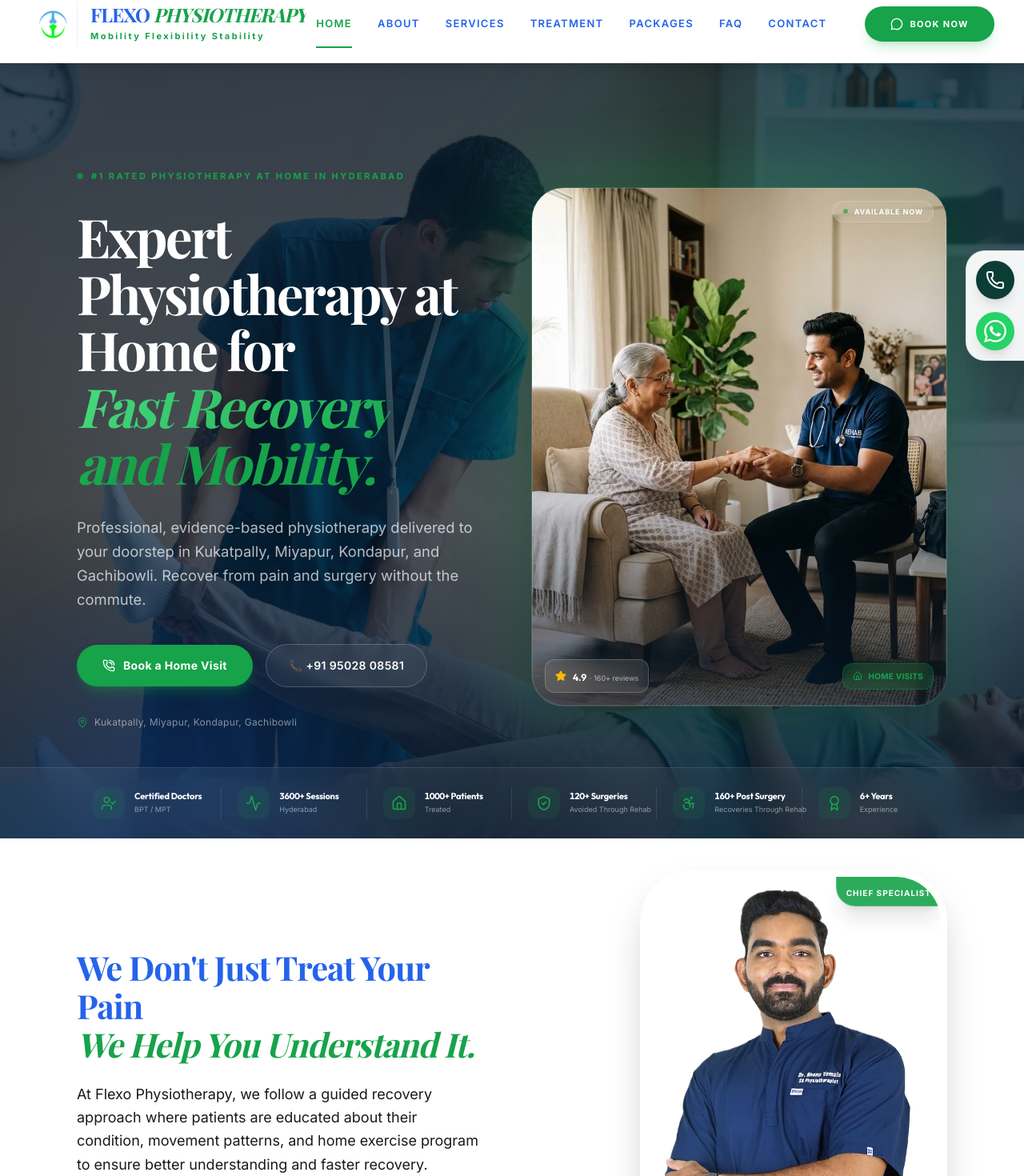
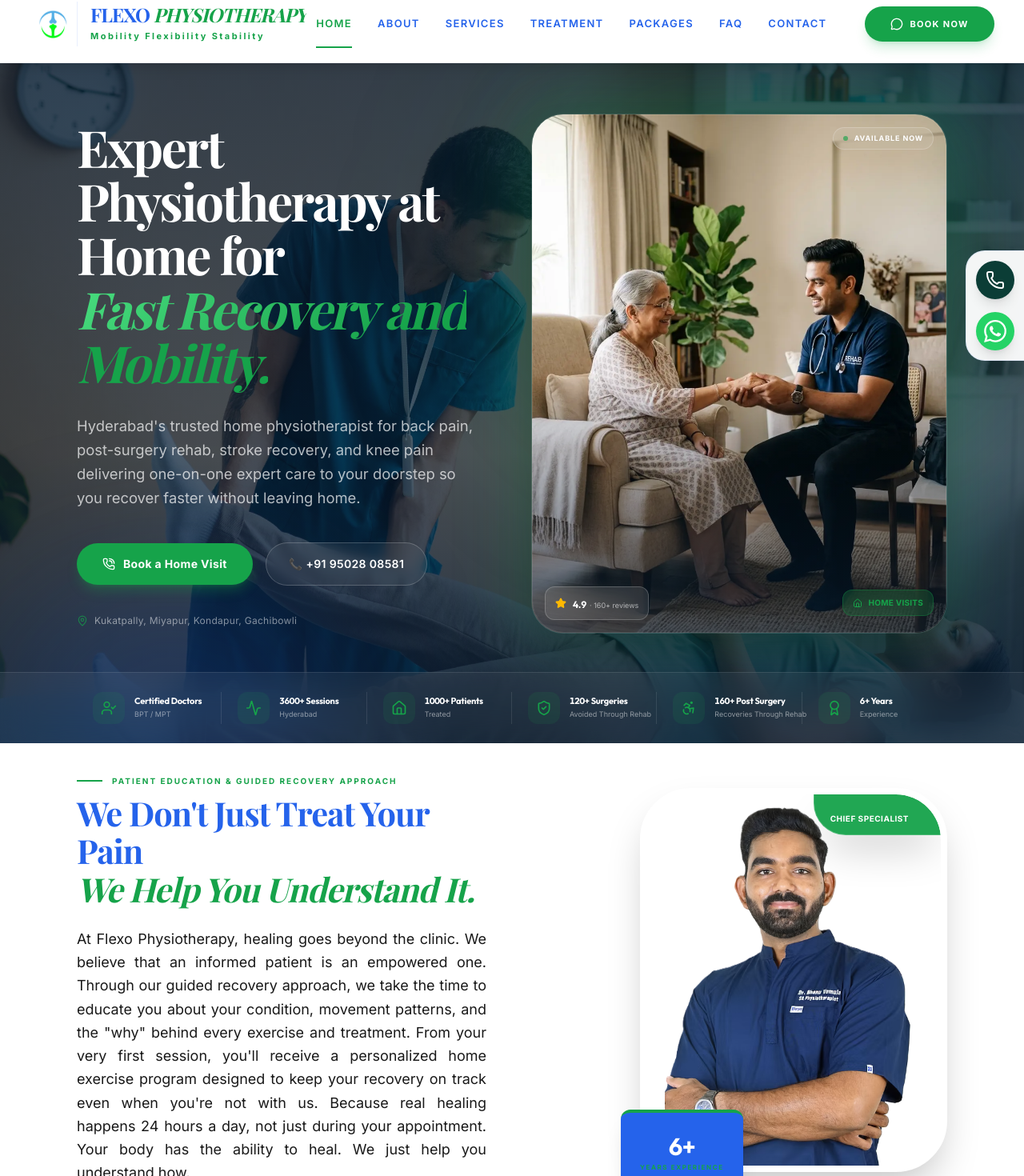
Before and after one commit to CODTECHIT/physico, a React (Vite) app: page / in a window 1280 px wide. Shown: the part 18-1488 px from the top of the page at 80% size. Built offline with nearby package versions, Linux system fonts and the light colour scheme; a web font is replaced by a local one.

Commit message:
Reposition Chief Specialist badge, improve responsiveness, and optimize SEO with high volume keywords

```diff
--- a/src/components/Footer.tsx
+++ b/src/components/Footer.tsx
@@ -147,11 +147,12 @@ const Footer = () => {
             </h4>
             <ul className="space-y-3 lg:space-y-4">
               {[
-                { name: "Orthopedic", path: "/service/orthopedic" },
-                { name: "Neurological", path: "/service/neurological" },
-                { name: "Sports rehab", path: "/service/sports" },
-                { name: "Geriatric", path: "/service/geriatric" },
-                { name: "Post-surgical", path: "/service/orthopedic" },
+                { name: "Orthopedic Physiotherapy", path: "/service/orthopedic" },
+                { name: "Neuro Physiotherapy", path: "/service/neurological" },
+                { name: "Stroke Rehab at Home", path: "/service/stroke-rehabilitation" },
+                { name: "Sports Rehab at Home", path: "/service/sports" },
+                { name: "Geriatric Physiotherapy", path: "/service/geriatric" },
+                { name: "Post-Surgical Rehab", path: "/service/orthopedic" },
               ].map((service) => (
                 <li key={service.name}>
                   <Link
--- a/src/components/Navbar.tsx
+++ b/src/components/Navbar.tsx
@@ -57,7 +57,7 @@ const Navbar = () => {
             <img
               src="/logo-square.png"
               alt={BRAND_NAME}
-              className="hidden lg:block h-7 xl:h-9 w-auto object-contain group-hover:opacity-80 transition-opacity"
+              className="hidden lg:block h-6 xl:h-9 w-auto object-contain group-hover:opacity-80 transition-opacity"
               loading="eager"
               decoding="async"
             />
@@ -71,7 +71,7 @@ const Navbar = () => {
             />
           </div>
           <div className="min-w-0 overflow-hidden border-l border-primary/10 pl-2.5 py-1 xl:pl-4">
-            <span className="block whitespace-nowrap text-[clamp(0.85rem,4vw,1.1rem)] font-serif font-bold leading-[1.05] tracking-[-0.04em] text-primary transition-opacity group-hover:opacity-80 min-[390px]:text-[clamp(1rem,4.4vw,1.2rem)] lg:text-xl xl:text-2xl">
+            <span className="block whitespace-nowrap text-[clamp(0.75rem,2.5vw,0.9rem)] font-serif font-bold leading-[1.05] tracking-[-0.04em] text-primary transition-opacity group-hover:opacity-80 min-[390px]:text-[clamp(0.85rem,3vw,1rem)] lg:text-base xl:text-2xl">
               FLEXO <span className="text-accent italic">PHYSIOTHERAPY</span>
             </span>
             <span className="mt-1 block font-sans text-[7px] font-bold tracking-[0.14em] text-accent min-[360px]:text-[8px] lg:mt-1.5 lg:text-[10px] lg:tracking-[0.22em] xl:text-[11px]">
@@ -81,7 +81,7 @@ const Navbar = () => {
         </Link>
 
         {/* Desktop Links */}
-        <div className="hidden lg:flex items-center space-x-4 lg:space-x-5 xl:space-x-8">
+        <div className="hidden lg:flex items-center space-x-2 xl:space-x-8">
           {navLinks.map((link) => (
             <div key={link.name} className="relative group/nav-item py-4">
               <Link
@@ -144,7 +144,7 @@ const Navbar = () => {
           ))}
           <Button
             variant="secondary"
-            className="ml-2 xl:ml-4 rounded-full px-5 lg:px-6 xl:px-8 py-3 xl:py-3.5 bg-accent hover:bg-accent/90 border-none shadow-lg shadow-accent/20 transition-all duration-500 transform hover:-translate-y-0.5 hover:scale-[1.02] active:scale-[0.98] text-[10px] xl:text-[11px] font-bold tracking-[0.12em] uppercase whitespace-nowrap"
+            className="ml-2 xl:ml-4 rounded-full px-4 xl:px-8 py-2.5 xl:py-3.5 bg-accent hover:bg-accent/90 border-none shadow-lg shadow-accent/20 transition-all duration-500 transform hover:-translate-y-0.5 hover:scale-[1.02] active:scale-[0.98] text-[9px] xl:text-[11px] font-bold tracking-[0.12em] uppercase whitespace-nowrap"
             onClick={() =>
               window.open(
                 `${CONTACT_WHATSAPP_LINK}?text=${encodeURIComponent(`Hi ${BRAND_NAME}, I would like to book an appointment.`)}`,
--- a/src/components/SEO.tsx
+++ b/src/components/SEO.tsx
@@ -11,6 +11,7 @@ interface SEOProps {
   twitterHandle?: string;
   schema?: object;
   noindex?: boolean;
+  keywords?: string;
 }
 
 const SEO: React.FC<SEOProps> = ({
@@ -22,6 +23,7 @@ const SEO: React.FC<SEOProps> = ({
   twitterHandle = '@flexophysio',
   schema,
   noindex = false,
+  keywords,
 }) => {
   const siteName = BRAND_NAME;
   const fullTitle = title ? `${title} | ${siteName}` : siteName;
@@ -34,6 +36,7 @@ const SEO: React.FC<SEOProps> = ({
       {/* Basic Metadata */}
       <title>{fullTitle}</title>
       <meta name="description" content={metaDescription} />
+      {keywords && <meta name="keywords" content={keywords} />}
       <link rel="canonical" href={url} />
       {noindex && <meta name="robots" content="noindex, nofollow" />}
 
--- a/src/lib/seo-schemas.ts
+++ b/src/lib/seo-schemas.ts
@@ -62,6 +62,15 @@ export const getLocalBusinessSchema = () => ({
     { "@type": "AdministrativeArea", "name": "Kondapur" },
     { "@type": "AdministrativeArea", "name": "Gachibowli" },
     { "@type": "AdministrativeArea", "name": "Hitech City" }
+  ],
+  "knowsAbout": [
+    "Physiotherapy at home",
+    "Stroke Rehabilitation",
+    "Back Pain Treatment",
+    "Post Surgery Rehab",
+    "Neurological Physiotherapy",
+    "Knee Pain Physiotherapy",
+    "Orthopedic Rehabilitation"
   ]
 });
 
--- a/src/pages/Home.tsx
+++ b/src/pages/Home.tsx
@@ -250,7 +250,8 @@ const Home = () => {
     <div className="overflow-x-hidden">
       <SEO
         title="Best Home Visit Physiotherapy in Hyderabad"
-        description="Get expert physiotherapy at home in Hyderabad (Kukatpally, Miyapur, Gachibowli). Specialized in Orthopedic, Neuro & Stroke Rehab. Book a home visit today!"
+        description="Expert home visit physiotherapy in Hyderabad for back pain, post-surgery rehab, stroke recovery, and knee pain. Certified BPT/MPT physiotherapist home visits in Kukatpally, Miyapur, Kondapur, and Gachibowli. Book a home visit today!"
+        keywords="physiotherapy at home Hyderabad, home physiotherapist near me, back pain treatment at home, post surgery rehab at home, stroke rehabilitation at home, knee pain physiotherapy home, neuro physiotherapy at home, sports physiotherapist home visit, certified physiotherapist home visit, geriatric physiotherapy home, BPT MPT physiotherapist home, pain relief physiotherapy home, physiotherapy Kukatpally home, physiotherapy Miyapur home visit, physiotherapy Kondapur Gachibowli"
         schema={homeSchema}
       />
       {/* 1. HERO  FULL-BLEED CINEMATIC */}
@@ -276,7 +277,7 @@ const Home = () => {
         {/* ── Main Content Grid ── */}
         <motion.div
           style={{ y: heroContentY }}
-          className="max-w-[1400px] w-full mx-auto responsive-padding flex-1 flex flex-col lg:flex-row items-center gap-10 lg:gap-16 pt-36 sm:pt-44 lg:pt-32 pb-8 lg:pb-12"
+          className="max-w-[1400px] w-full mx-auto responsive-padding flex-1 flex flex-col lg:flex-row items-center gap-10 lg:gap-16 pt-20 sm:pt-24 lg:pt-16 pb-8 lg:pb-12"
         >
           {/* LEFT  text column */}
           <motion.div
@@ -285,18 +286,7 @@ const Home = () => {
             transition={{ duration: 0.9, ease: "easeOut" }}
             className="flex-1 space-y-6 lg:space-y-8 relative z-20"
           >
-            {/* Eyebrow badge */}
-            <motion.div
-              initial={{ opacity: 0, y: 16 }}
-              animate={{ opacity: 1, y: 0 }}
-              transition={{ delay: 0.2, duration: 0.6 }}
-              className="inline-flex items-center gap-2.5"
-            >
-              <span className="flex h-2 w-2 rounded-full bg-accent animate-pulse" />
-              <span className="text-accent font-sans font-bold uppercase tracking-[0.22em] text-[9px] sm:text-[10px] lg:text-[11px]">
-                #1 Rated Physiotherapy at Home in Hyderabad
-              </span>
-            </motion.div>
+
 
             {/* Headline */}
             <motion.h1
@@ -304,7 +294,7 @@ const Home = () => {
               animate={{ opacity: 1, y: 0 }}
               transition={{ delay: 0.35, duration: 0.8, ease: "easeOut" }}
               className="font-serif font-bold text-white leading-[1.05] tracking-[-0.04em]"
-              style={{ fontSize: "clamp(2.2rem, 5.5vw, 4.2rem)" }}
+              style={{ fontSize: "clamp(2rem, 5vw, 4.2rem)" }}
             >
               Expert Physiotherapy at Home for{" "}
               <br className="hidden sm:block" />
@@ -329,7 +319,7 @@ const Home = () => {
               className="text-white/70 font-sans font-medium leading-relaxed max-w-[550px]"
               style={{ fontSize: "clamp(0.9rem, 1.5vw, 1.15rem)" }}
             >
-              Professional, evidence-based physiotherapy delivered to your doorstep in Kukatpally, Miyapur, Kondapur, and Gachibowli. Recover from pain and surgery without the commute.
+              Hyderabad's trusted home physiotherapist for back pain, post-surgery rehab, stroke recovery, and knee pain delivering one-on-one expert care to your doorstep so you recover faster without leaving home.
             </motion.p>
 
             {/* CTAs */}
@@ -460,17 +450,22 @@ const Home = () => {
         <div className="max-w-[1400px] mx-auto responsive-padding">
           <div className="grid grid-cols-1 lg:grid-cols-2 gap-10 lg:gap-16 items-center">
             <div className="space-y-5 lg:space-y-6">
+              <div className="flex items-center space-x-3 mb-2">
+                <span className="w-8 h-[2px] bg-accent" />
+                <span className="text-accent font-sans font-bold uppercase tracking-[0.2em] text-[10px]">
+                  Patient Education & Guided Recovery Approach
+                </span>
+              </div>
               <h2 className="editorial-heading text-primary leading-tight">
-                We Don't Just Treat Your Pain <br className="hidden md:block" />
+                We Don't Just Treat Your Pain <br />
                 <span className="text-accent italic font-normal">
                   We Help You Understand It.
                 </span>
               </h2>
-              <p className="text-base lg:text-lg text-dark font-medium leading-relaxed opacity-90">
-                At {BRAND_NAME}, we follow a guided recovery approach where
-                patients are educated about their condition, movement patterns,
-                and home exercise program to ensure better understanding and
-                faster recovery.
+              <p className="text-base lg:text-lg text-dark font-medium leading-relaxed opacity-90 text-justify">
+                At {BRAND_NAME}, healing goes beyond the clinic. We believe that an informed patient is an empowered one. Through our guided recovery approach, we take the time to educate you about your condition, movement patterns, and the "why" behind every exercise and treatment.
+                From your very first session, you'll receive a personalized home exercise program designed to keep your recovery on track even when you're not with us. Because real healing happens 24 hours a day, not just during your appointment.
+                Your body has the ability to heal. We just help you understand how.
               </p>
             </div>
 
@@ -496,16 +491,18 @@ const Home = () => {
                     decoding="async"
                   />
 
-                  {/* Chief Specialist Badge - Adjusted to Top Right Corner */}
+                  {/* Chief Specialist Badge - Adjusted to Floating Position to avoid clipping */}
+                  {/* Chief Specialist Badge - Repositioned to the side to clear the head */}
+                  {/* Chief Specialist Badge - Back to Corner with safe padding */}
                   <div className="absolute top-0 right-0 z-20">
                     <motion.div
-                      initial={{ opacity: 0 }}
-                      whileInView={{ opacity: 1 }}
+                      initial={{ opacity: 0, x: 20, y: -20 }}
+                      whileInView={{ opacity: 1, x: 0, y: 0 }}
                       viewport={{ once: true }}
                       transition={{ delay: 0.5, duration: 0.8 }}
-                      className="bg-accent/90 backdrop-blur-md px-3 py-1.5 rounded-bl-[1.5rem] border-l border-b border-white/20 shadow-xl"
+                      className="bg-accent/95 backdrop-blur-md pl-5 pr-10 pt-4 pb-2.5 rounded-bl-[2.5rem] border-l border-b border-white/20 shadow-2xl"
                     >
-                      <span className="text-[10px] font-bold text-white uppercase tracking-widest">Chief Specialist</span>
+                      <span className="text-[10px] font-bold text-white uppercase tracking-wider">Chief Specialist</span>
                     </motion.div>
                   </div>
                 </div>
```
